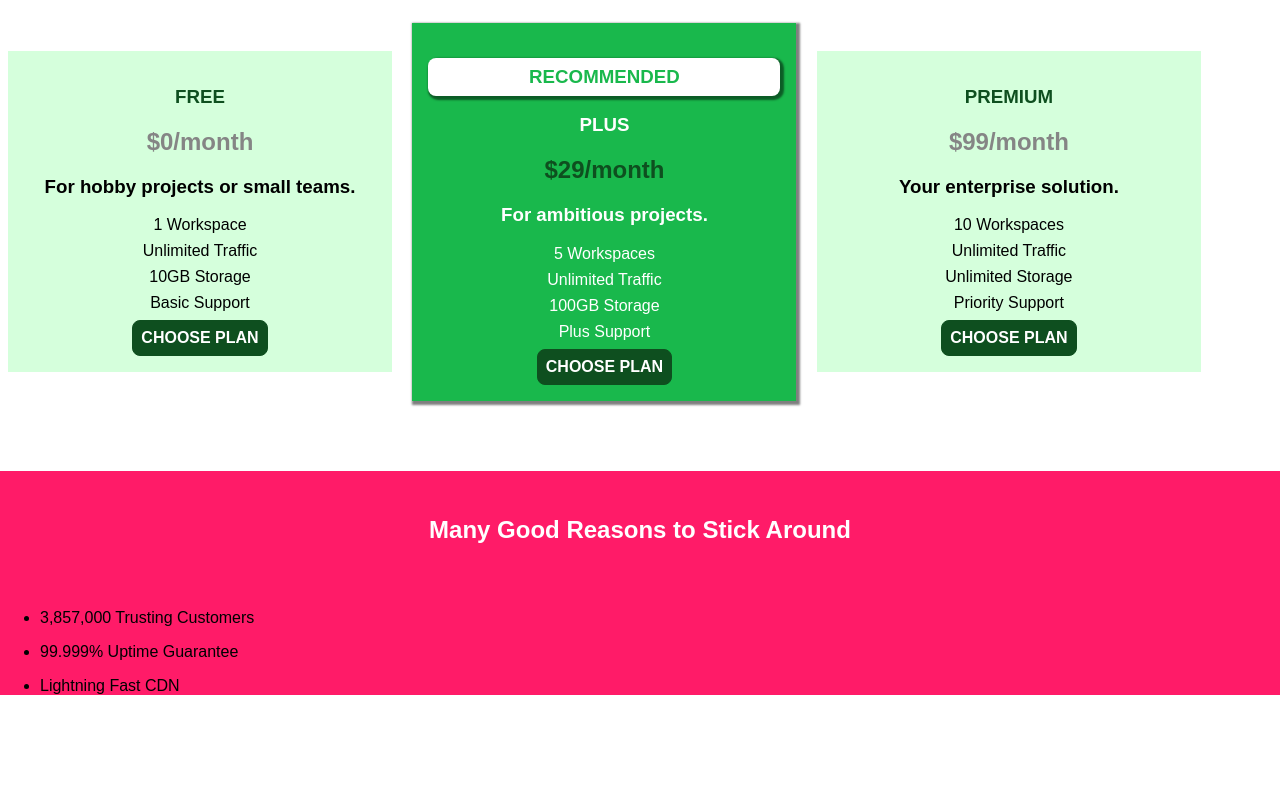
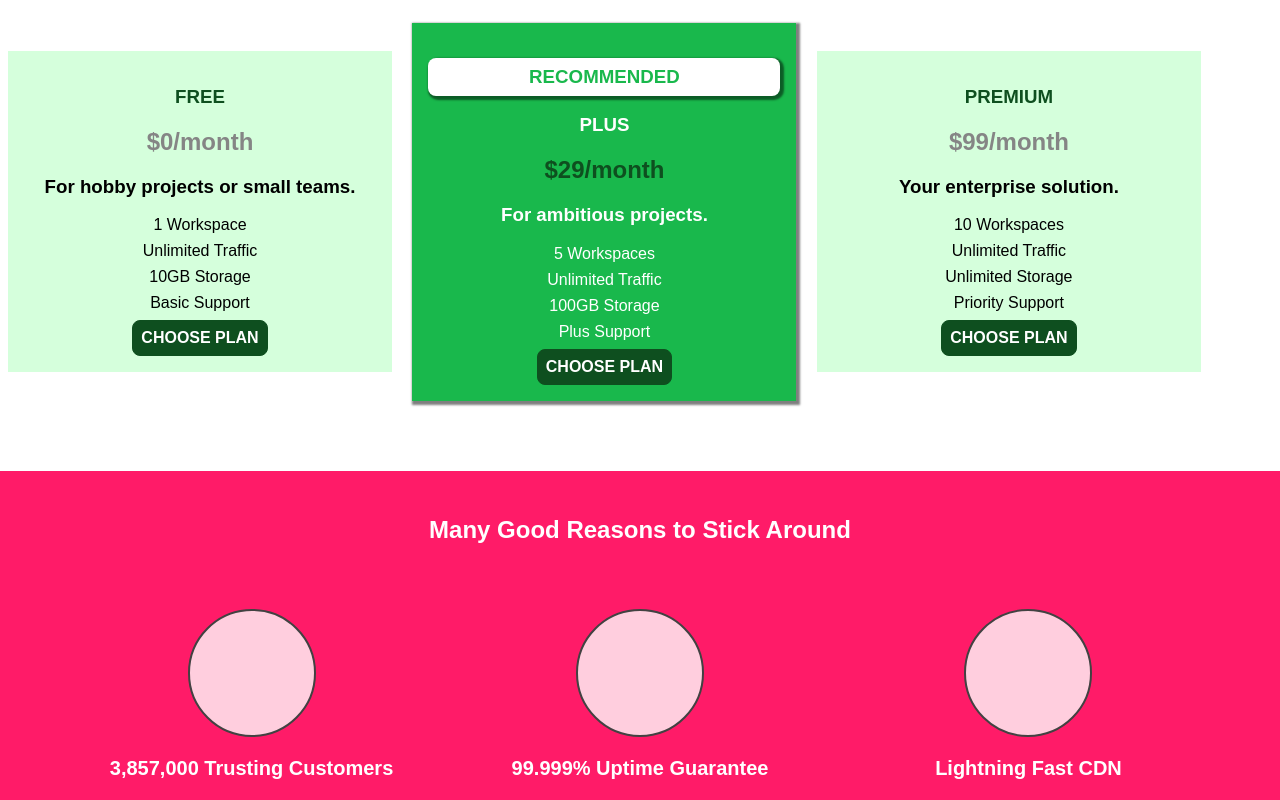
Before and after one commit to ycabrera90/uHost---APj, a plain HTML site: page index.html in a window 1280 px wide. Shown: the part 647-1447 px from the top of the page. Before the commit the page ends 1358 px from the top, so only its background shows below. Drawn offline with Linux system fonts and the light colour scheme.

Commit message:
the container for image was prepared

```diff
--- a/index.html
+++ b/index.html
@@ -87,24 +87,24 @@
         </section>
         <section id="key-features">
             <h1 class="section-title">Many Good Reasons to Stick Around</h1>
-            <ul>
-                <li>
-                    <div>
+            <ul class="key-feature__list">
+                <li class="key-feature">
+                    <div class="key-feature__image">
 
                     </div>
-                    <p>3,857,000 Trusting Customers</p>
+                    <p class="key-feature__description">3,857,000 Trusting Customers</p>
                 </li>
-                <li>
-                    <div>
+                <li class="key-feature">
+                    <div class="key-feature__image">
 
                     </div>
-                    <p>99.999% Uptime Guarantee</p>
+                    <p class="key-feature__description">99.999% Uptime Guarantee</p>
                 </li>
-                <li>
-                    <div>
+                <li class="key-feature">
+                    <div class="key-feature__image">
 
                     </div>
-                    <p>Lightning Fast CDN</p>
+                    <p class="key-feature__description">Lightning Fast CDN</p>
                 </li>
             </ul>
         </section>
--- a/main.css
+++ b/main.css
@@ -158,3 +158,32 @@ body {
     color: white;
     padding: 45px;
 }
+
+.key-feature__list {
+    list-style: none;
+    margin: 0;
+    padding: 0;
+    text-align: center;
+
+}
+
+.key-feature {
+    display: inline-block;
+    width: 30%;
+    vertical-align: top;
+}
+
+.key-feature__description {
+    text-align: center;
+    font-weight: bold;
+    color: white;
+    font-size: 20px;
+}
+.key-feature__image {
+    background: #ffcede;
+    width: 128px;
+    height: 128px;
+    border: #424242 solid 2px;
+    border-radius: 50%;
+    margin: auto;
+}
```
